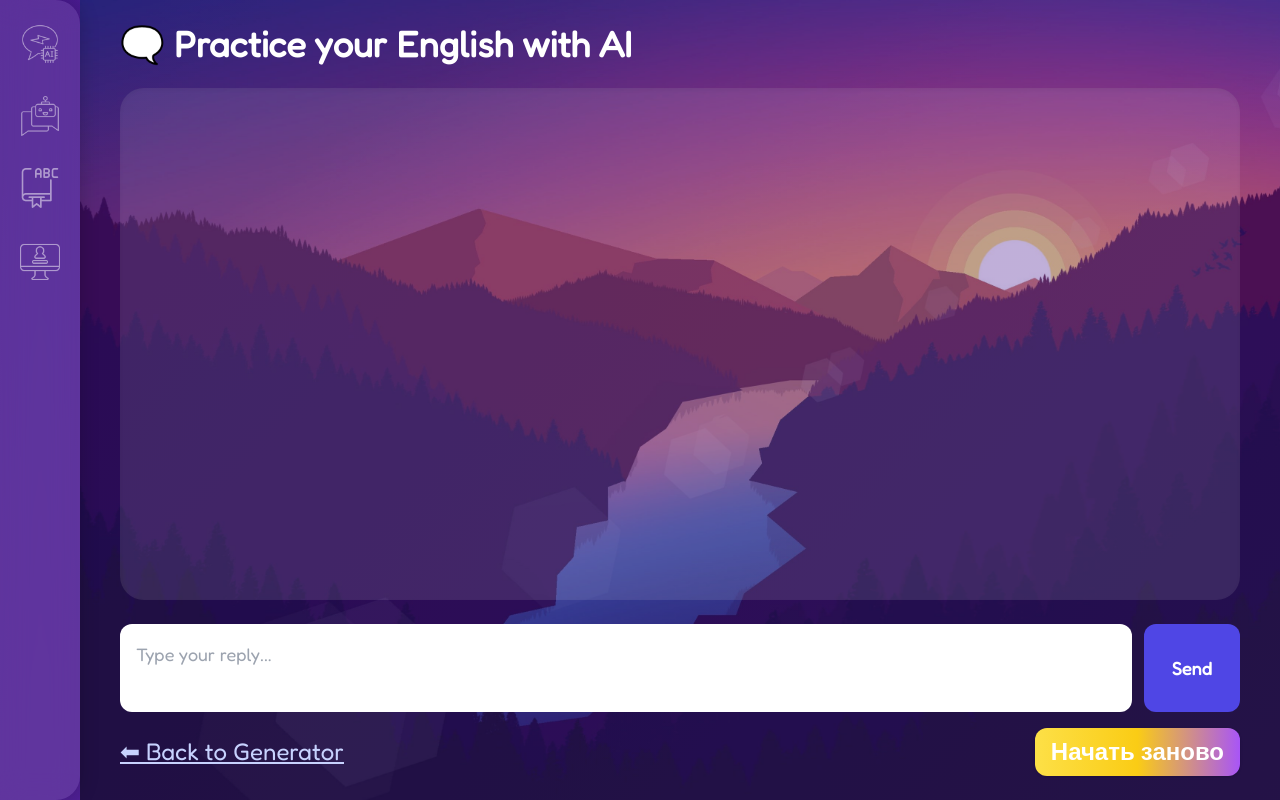
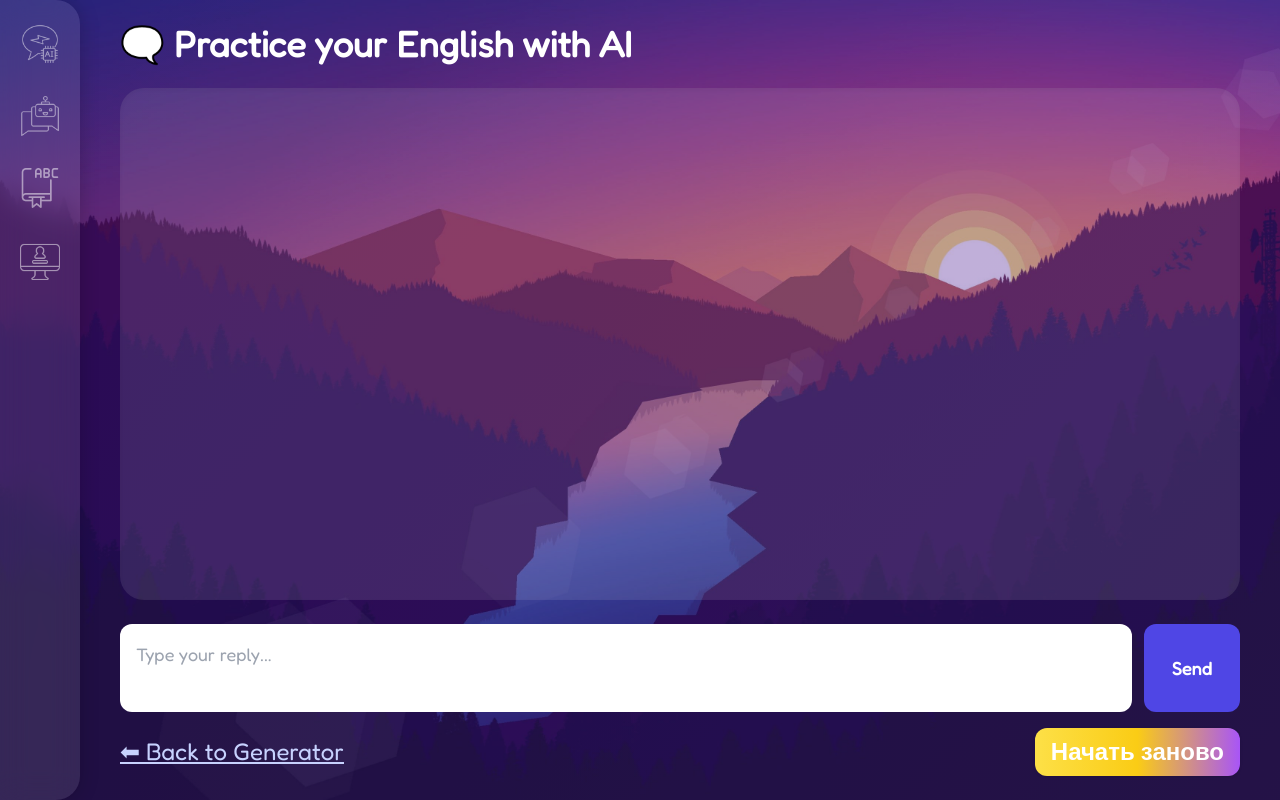
Before and after one commit to KarinaGalimova98/englishai-final, a Flask app: template templates/chat.html in a window 1280 px wide. Run offline with Flask 3, Linux system fonts and the light colour scheme; the template is opened without the code that fills it, so the values that code supplies are empty; parts of the project's set-up code (start-up, migrations or seed data) failed here and were passed over; some libraries are stand-ins or nearby versions.

Commit message:
adaptation sedfssd

```diff
--- a/templates/chat.html
+++ b/templates/chat.html
@@ -36,6 +36,14 @@
     }
     .chatbot-page .chat-container {
     margin-left: 80px; /* ширина sidebar, если sidebar шире/уже — поменяй */
+  }
+  .chat-bg {
+    position: fixed;
+    inset: 0;
+    z-index: 0;
+    background: url('/static/sunset.jpg') center center/cover no-repeat;
+    opacity: 0.6;
+    pointer-events: none; /* чтобы не перекрывать клики */
   }
 </style>
   </style>
@@ -83,11 +91,8 @@
   <!-- Fullscreen Chat -->
   <div class="flex-1 flex flex-col px-4 sm:px-6 md:px-10 py-6 overflow-hidden">
 
-    <div class="absolute inset-0 z-0 opacity-60">
-      <img src="{{ url_for('static', filename='sunset.jpg') }}"
-           alt="Background"
-           class="w-full h-full object-cover rounded-none">
-    </div>
+    <div class="chat-bg"></div>
+
 
     <!-- Контент поверх -->
     <div class="flex-1 flex flex-col h-full relative z-10">
```
